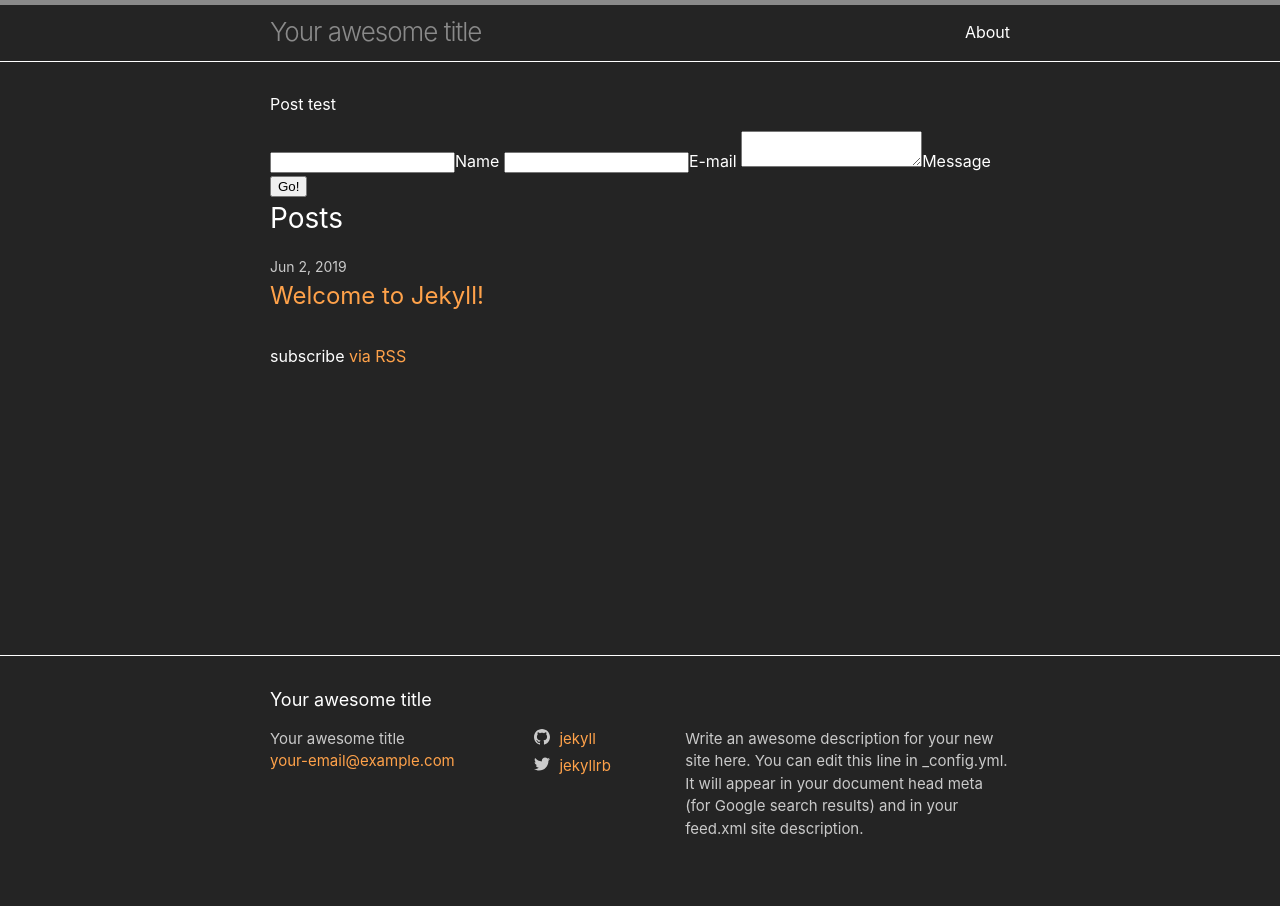
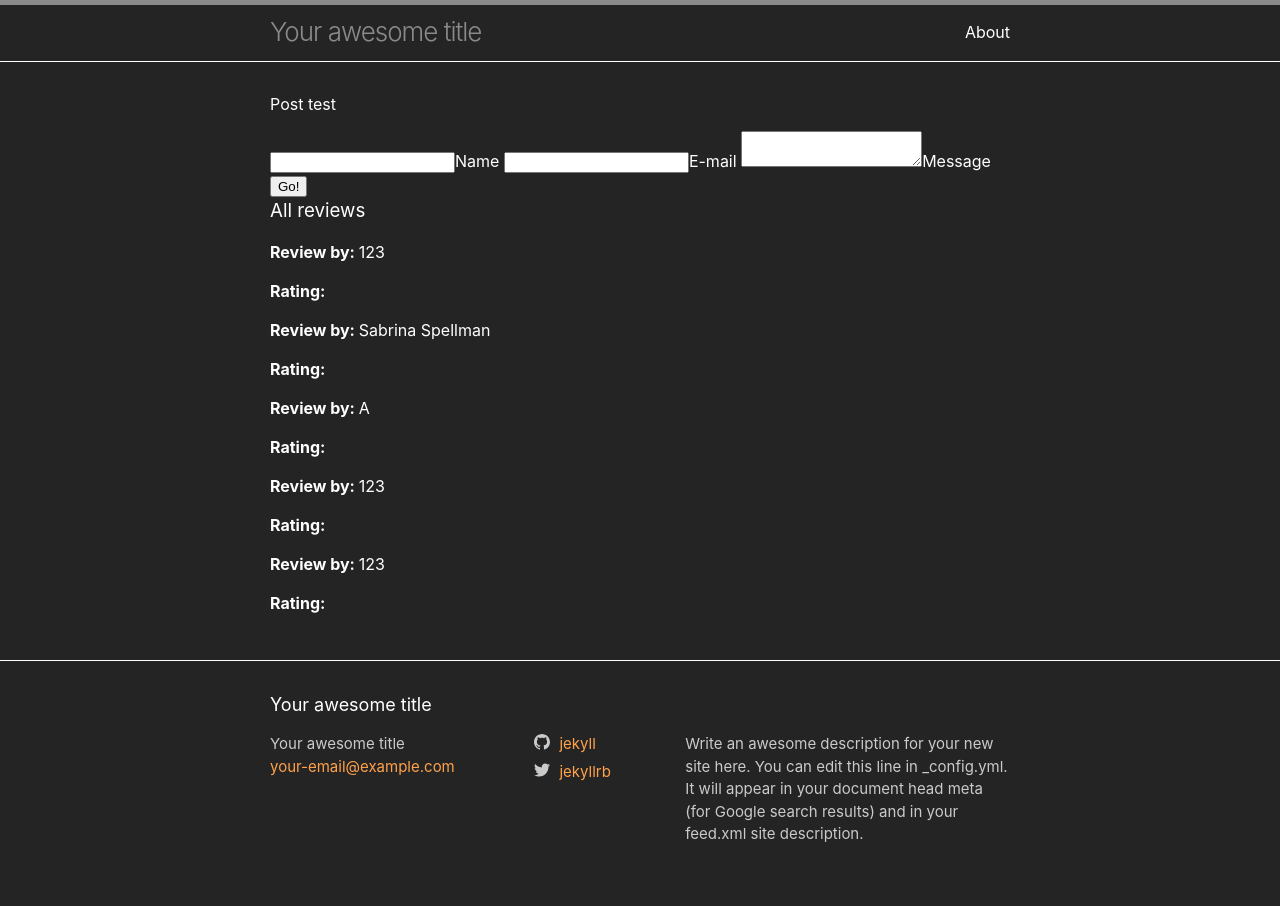
Before and after one commit to DarkBaptism/test, a Jekyll site: the page built from index.md, in a window 1280 px wide. Built offline with Jekyll 4.4.1, drawn with Linux system fonts in a browser that asks for light colours.

Commit message:
Simple post set up.

```diff
--- /dev/null
+++ b/_includes/reviews.html
@@ -0,0 +1,45 @@
+<!-- <div class="js-comments">
+  test1
+  {% assign reviews = comments %}
+
+  {% for review in reviews %}
+    {% assign reviewData = review[1] %}
+    <article>
+      test
+        <div>
+          <h2>{{ reviewData.name }}</h2>
+        </div>
+        <div>
+            <p><strong>Review by: </strong>{{ reviewData.name }}</p>
+
+          <div>
+              {{ reviewData.name }}
+          </div>
+        </div>
+    </article>
+  {% endfor %}
+</div> -->
+<div class="js-comments">
+	{% assign reviews = site.data.reviews | sort %}
+
+	{% for review in reviews reversed %}
+		{% assign reviewData = review[1] %}
+
+		<article class="review mdl-card mdl-shadow--2dp">
+		  <div class="mdl-card__title">
+		    <h2 class="mdl-card__title-text">{{ reviewData.title }}</h2>
+		  </div>
+		  <div class="mdl-card__supporting-text">
+		  	<p><strong>Review by: </strong>{{ reviewData.name }}</p>
+		    <p><strong>Rating:</strong>
+		      {% for i in (1..reviewData.rating) %}
+				    <i class="material-icons rating-star">star</i>
+		      {% endfor %}
+		    </p>
+		    <div class="review__description">
+		    	{{ reviewData.description | markdownify }}
+		    </div>
+		  </div>
+		</article>
+	{% endfor %}
+</div>
--- a/_layouts/home.html
+++ b/_layouts/home.html
@@ -9,7 +9,7 @@ layout: default
 
   {{ content }}
 
-  {%- if site.posts.size > 0 -%}
+  <!-- {%- if site.posts.size > 0 -%}
     <h2 class="post-list-heading">{{ page.list_title | default: "Posts" }}</h2>
     <ul class="post-list">
       {%- for post in site.posts -%}
@@ -29,6 +29,29 @@ layout: default
     </ul>
 
     <p class="rss-subscribe">subscribe <a href="{{ "/feed.xml" | relative_url }}">via RSS</a></p>
-  {%- endif -%}
+  {%- endif -%} -->
+
+  <!-- <div>
+    Test
+    {% assign reviews = site.comments %}
+    {% for review in reviews reversed %}
+      {% assign reviewData = review[1] %}
+
+      <div>
+        <div>
+          <h2>{{ reviewData.name }}</h2>
+        </div>
+        <div>
+          <p><strong>Review by: </strong>{{ reviewData.name }}</p>
+
+          <div>
+            {{ reviewData.name }}
+          </div>
+        </div>
+
+      </div>
+    {% endfor %}
+    End
+  </div> -->
 
 </div>
--- a/index.md
+++ b/index.md
@@ -17,3 +17,9 @@ Post test
 
   <button type="submit">Go!</button>
 </form>
+
+<section class="constrain">
+    <h3>All reviews</h3>
+
+    {% include reviews.html %}
+</section>
```
Also changed, not shown: _data/reviews/entry1561167631318.yml (added, +7 -0 lines), _data/reviews/entry1560641819718.yml (renamed from comments/entry1560641819718.yml), _data/reviews/entry1560644929409.yml (renamed from comments/entry1560644929409.yml), _data/reviews/entry1560820856522.yml (renamed from comments/entry1560820856522.yml), _data/reviews/entry1561330579062.yml (renamed from comments/entry1561330579062.yml), 5 other files.
